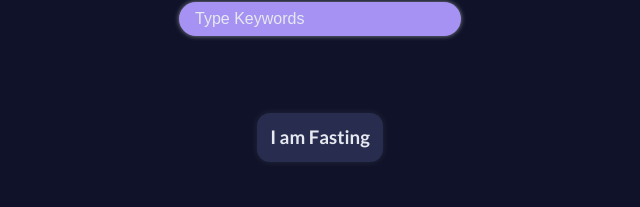
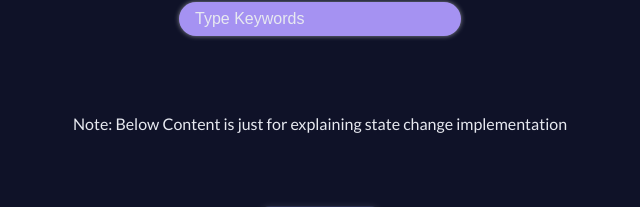
Before and after one commit to Mufeez/NameSuggestionUsingReact, a React (Create React App) app: page / in a window 1280 px wide. Shown: the part 345-552 px from the top of the page, without its empty margins (320-960 px from the left). Built offline with nearby package versions, Linux system fonts and the light colour scheme; a web font is replaced by a local one.

Commit message:
Fixing issue with clearance of previous results

```diff
--- a/src/components/App/App.jsx
+++ b/src/components/App/App.jsx
@@ -17,7 +17,7 @@ class App extends react.Component {
   handleSearchInputChange = (inputText) => {
     this.setState({
       headerExpanded: !inputText,
-      suggestedNames: name(inputText),
+      suggestedNames: inputText ? name(inputText) : [],
     });
   };
   render() {
@@ -29,6 +29,12 @@ class App extends react.Component {
         />
         <SearchBox onInputChange={this.handleSearchInputChange} />
         <ResultsContainer suggestedNames={this.state.suggestedNames} />
+        <div className="button-header3-container">
+          <p>
+            Note: Below Content is just for explaining state change
+            implementation
+          </p>
+        </div>
         <div className="button-header3-container">
           <h3 className="state-header">{this.state.fastingState}</h3>
         </div>
```
